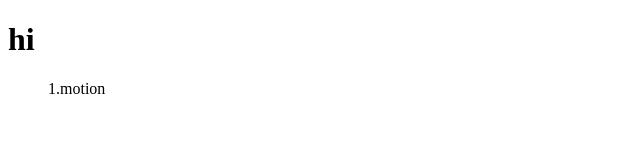
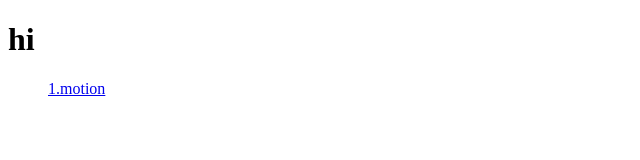
Before and after one commit to chogle0603/chogle0603.github.io, a plain HTML site: page index.html in a window 1280 px wide. Shown: the full height of the page, 0-640 px from the left. Drawn offline with Linux system fonts and the light colour scheme.

Commit message:
Update index.html

```diff
--- a/index.html
+++ b/index.html
@@ -9,7 +9,9 @@
 <body>
     <h1>hi</h1>
     <ul>
-        <ii a href="./data.html"> 1.motion </li>
+        <ii>
+            <a href="./data.html"> 1.motion </a>
+        </li>
     </ul>
 </body>
 </html>
```
